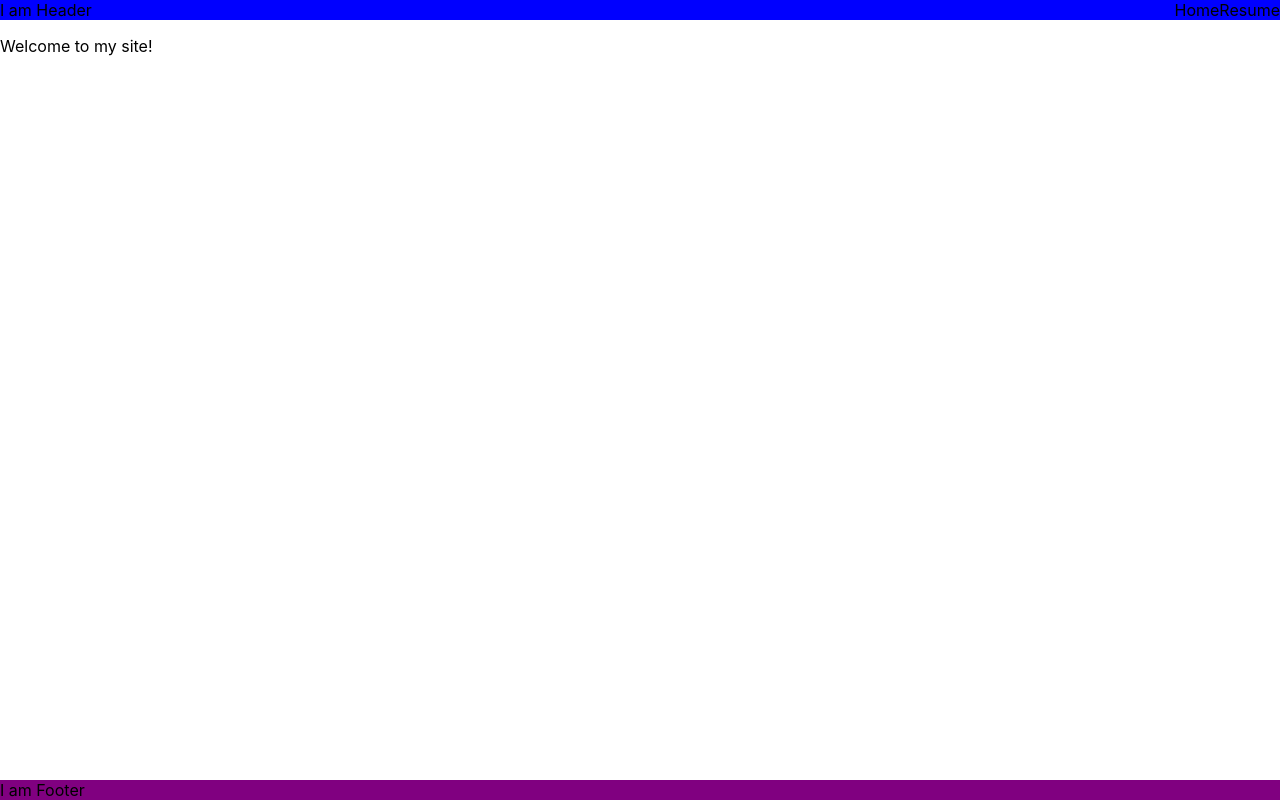
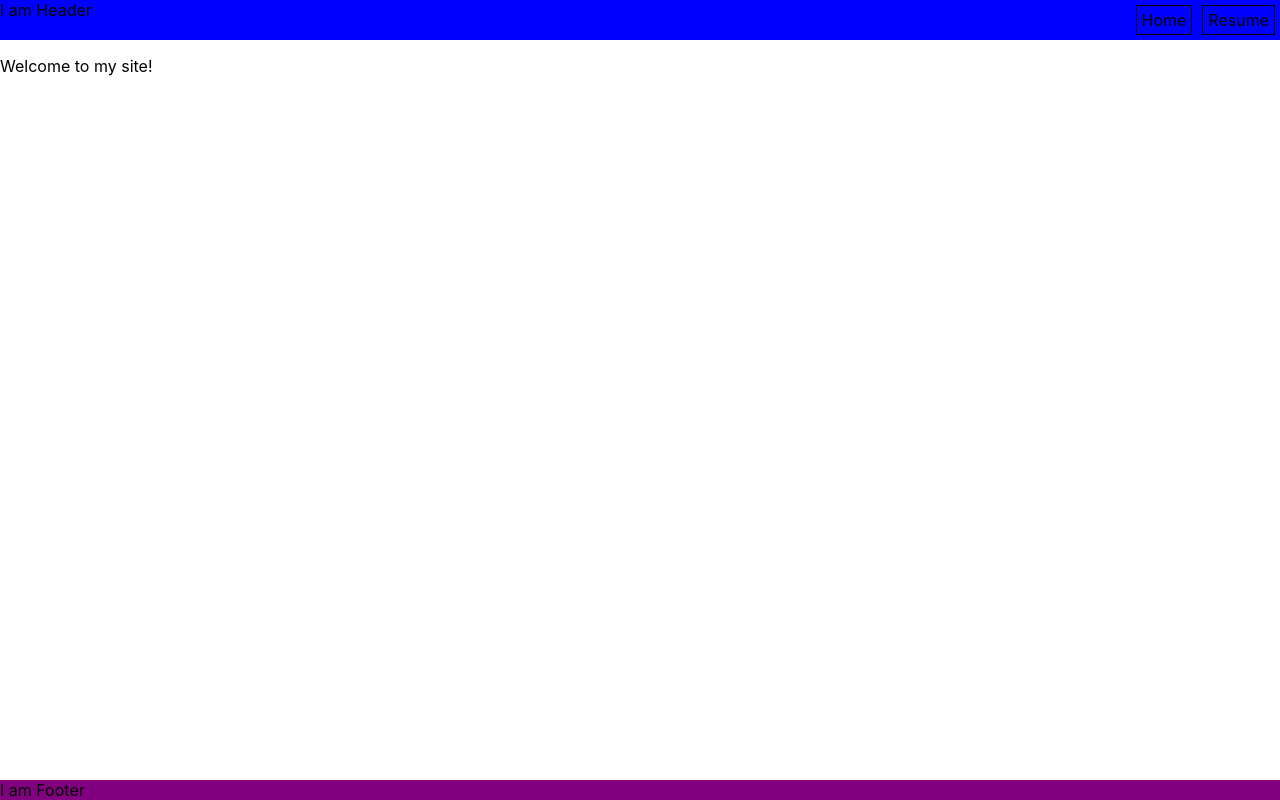
Before and after one commit to CD-Mackay/personal_site, a Next.js app: page / in a window 1280 px wide. Built offline with nearby package versions, Linux system fonts and the light colour scheme.

Commit message:
style header nav

```diff
--- a/Components/Header/Header.js
+++ b/Components/Header/Header.js
@@ -5,9 +5,13 @@ export default function Header() {
   return (
     <div className={styles.header}>
       <div>I am Header</div>
-      <nav>
-        <Link href="/">Home</Link>
-        <Link href="/resume">Resume</Link>
+      <nav className={styles.navigation}>
+        <div className={styles.link}>
+          <Link href="/">Home</Link>
+        </div>
+        <div className={styles.link}>
+          <Link href="/resume">Resume</Link>
+        </div>
       </nav>
     </div>
   );
--- a/Components/Header/Header.module.css
+++ b/Components/Header/Header.module.css
@@ -3,4 +3,17 @@
   background-color: blue;
   display: flex;
   justify-content: space-between;
+  height: 40px;
 }
+
+.navigation {
+  display: flex;
+}
+.link {
+  display: flex;
+  flex-direction: column;
+  justify-content: center;
+  margin: 5px;
+  padding: 5px;
+  border: 1px solid black;
+}
```
